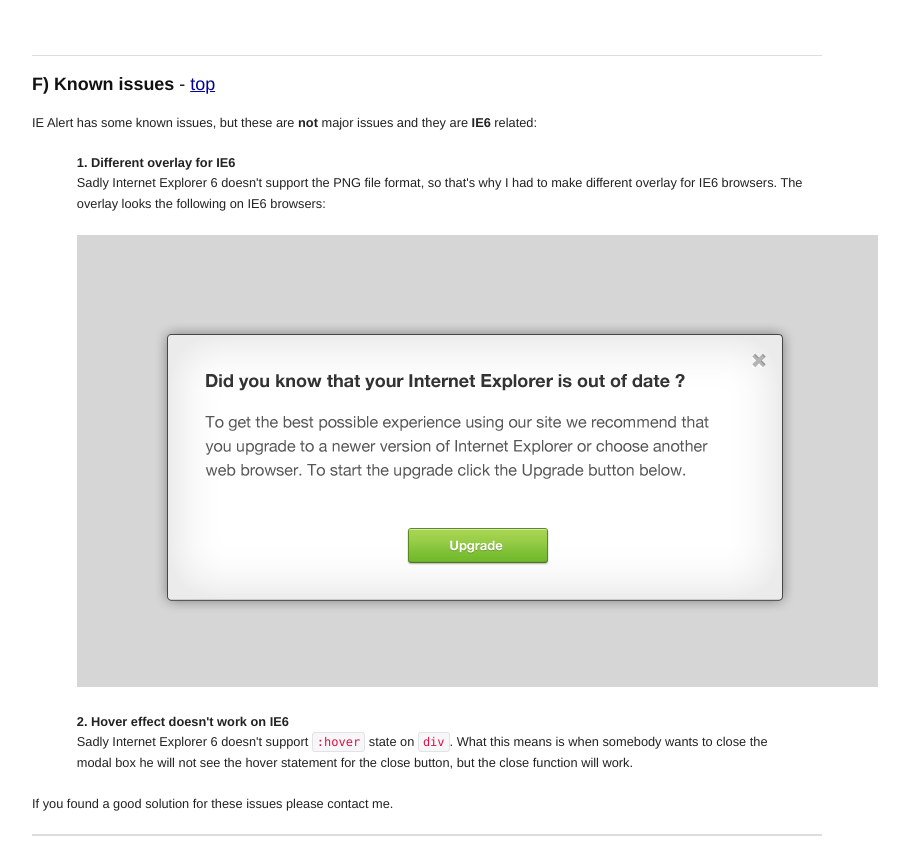
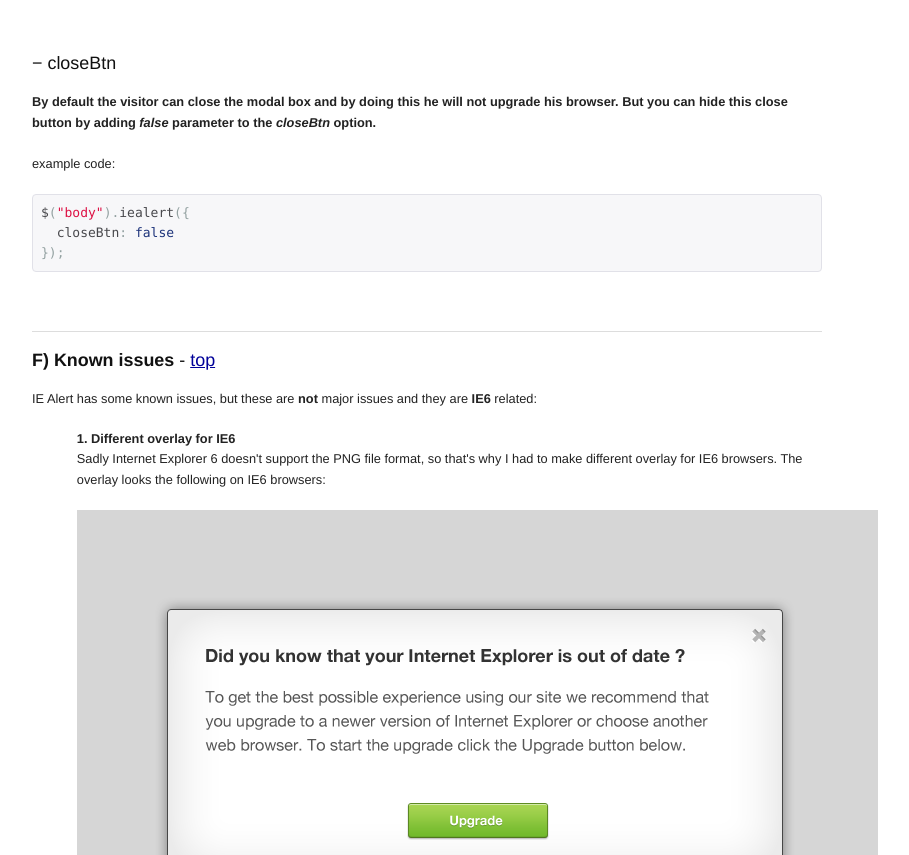
Before and after one commit to nmsdvid/ie-alert, a plain HTML site: page Documentation/index.html in a window 1280 px wide. Shown: the part 9289-10144 px from the top of the page, without its empty margins (213-1122 px from the left). Drawn offline with Linux system fonts and the light colour scheme.

Commit message:
added info about the new closeBtn option

```diff
--- a/Documentation/index.html
+++ b/Documentation/index.html
@@ -247,6 +247,15 @@
 		<p>The red background shows what is considered <em>overlay</em>.</p>
 		<br/>
 		<br/>
+		<h3>&minus; closeBtn</h3>
+        <p><strong>By default the visitor can close the modal box and by doing this he will not upgrade his browser. But you can hide this close button by adding <em>false</em> parameter to the <em>closeBtn</em> option.</strong></p>
+		<p>example code:</p>
+		<pre class="prettyprint">
+$("body").iealert({
+  closeBtn: false
+});</pre>
+		<br/>
+		<br/>
 		<hr />
 
 		<h3 id="issues"><strong>F) Known issues</strong> - <a href="#toc">top</a></h3>
```
Also changed, not shown: 3 other files.
